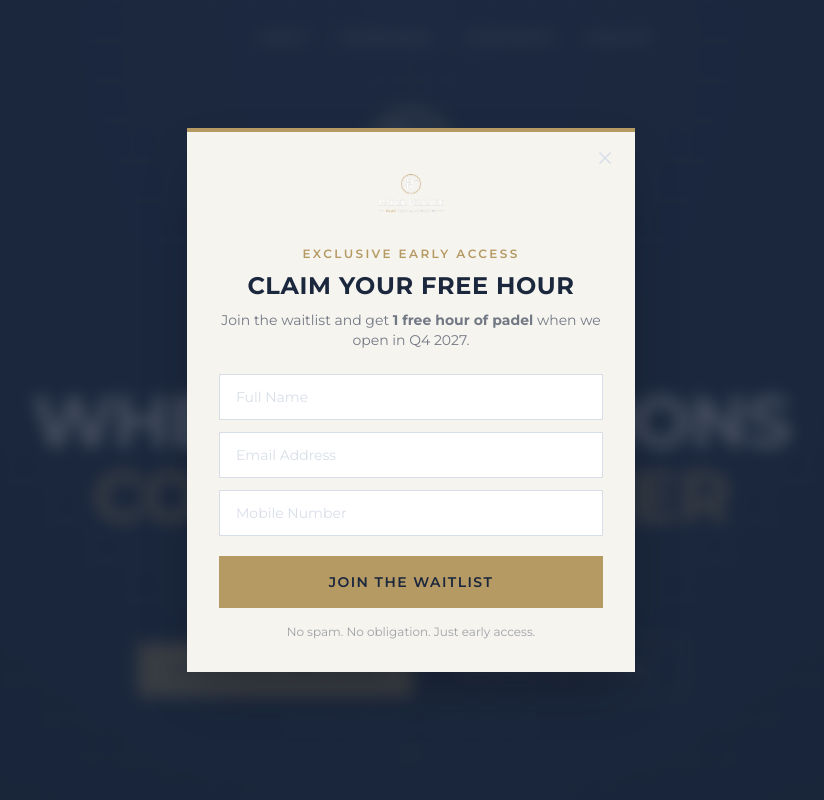
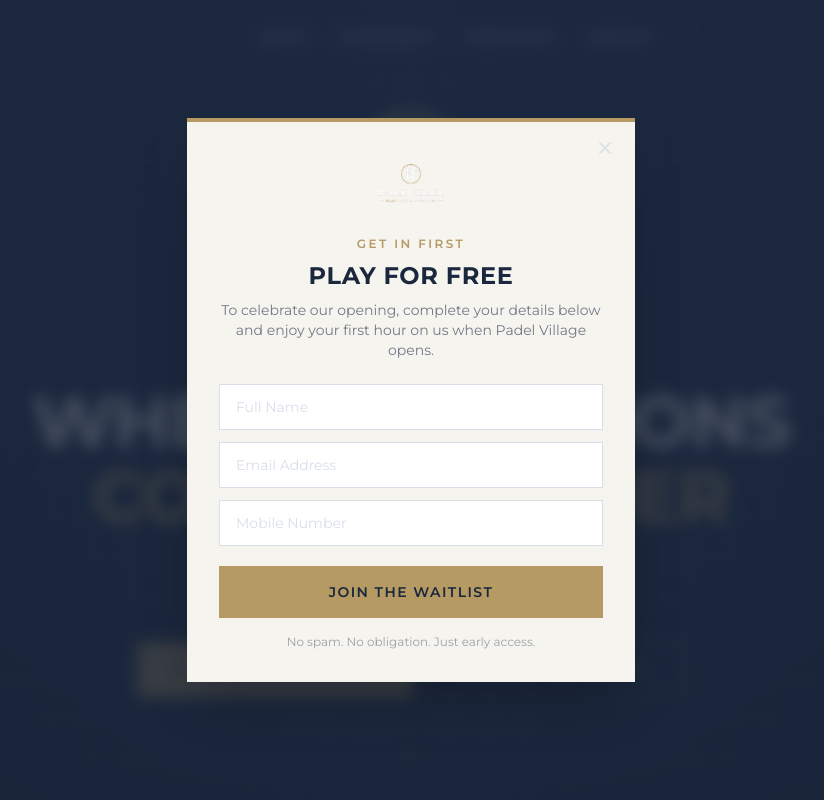
Before and after one commit to kenmacc/ai_os, a Next.js app in the folder deliverables/padel-village/: page / in a window 1280 px wide. Shown: the top 800 px of the page, without its empty margins (229-1053 px from the left). Built offline with nearby package versions, Linux system fonts and the light colour scheme.

Commit message:
popup update

```diff
--- a/deliverables/padel-village/src/components/LeadModal.tsx
+++ b/deliverables/padel-village/src/components/LeadModal.tsx
@@ -66,10 +66,10 @@
             </div>
           ) : (
             <>
-              <p className="section-label text-center mb-2">Exclusive early access</p>
-              <h2 className="text-2xl font-bold uppercase tracking-wide text-navy text-center">Claim Your Free Hour</h2>
+              <p className="section-label text-center mb-2">Get in first</p>
+              <h2 className="text-2xl font-bold uppercase tracking-wide text-navy text-center">Play For Free</h2>
               <p className="mt-2 text-center text-sm text-navy/60">
-                Join the waitlist and get <strong>1 free hour of padel</strong> when we open in Q4 2027.
+                To celebrate our opening, complete your details below and enjoy your first hour on us when Padel Village opens.
               </p>
 
               <form onSubmit={handleSubmit} className="mt-6 space-y-3">
```
